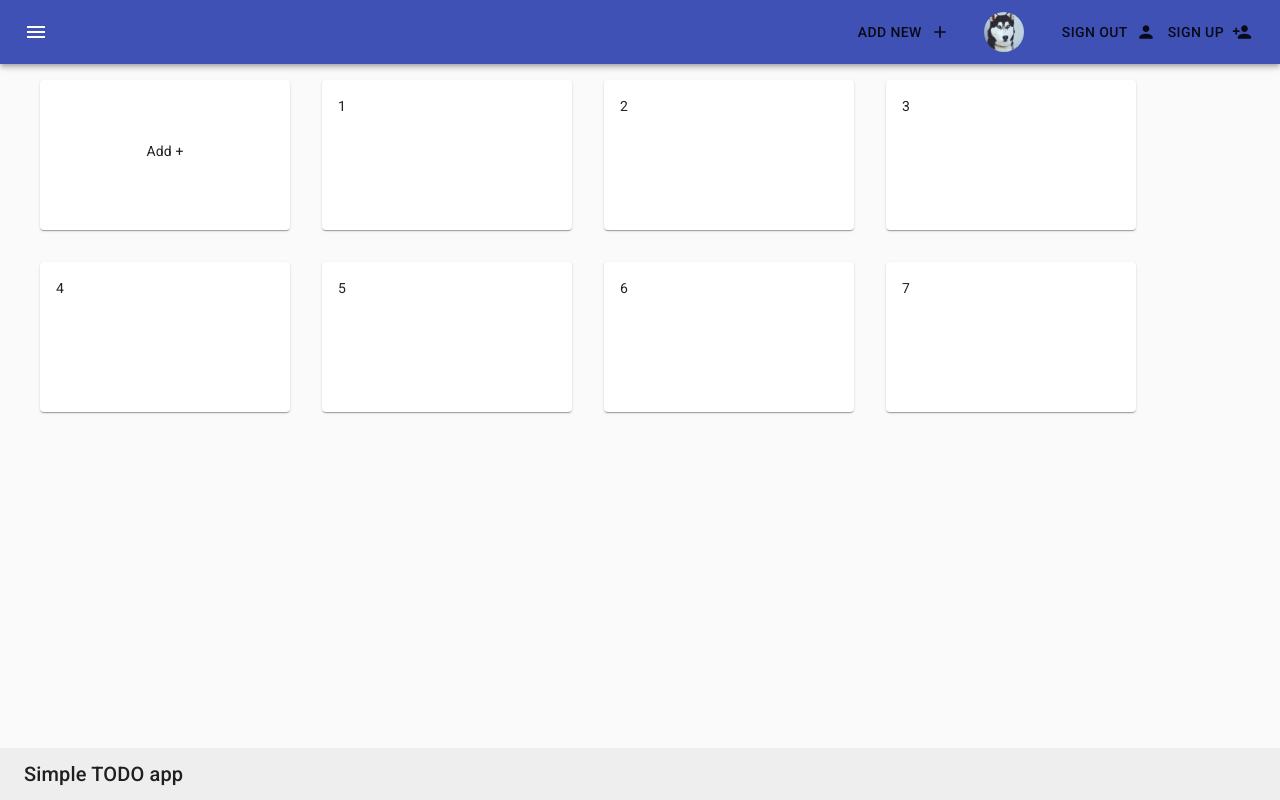
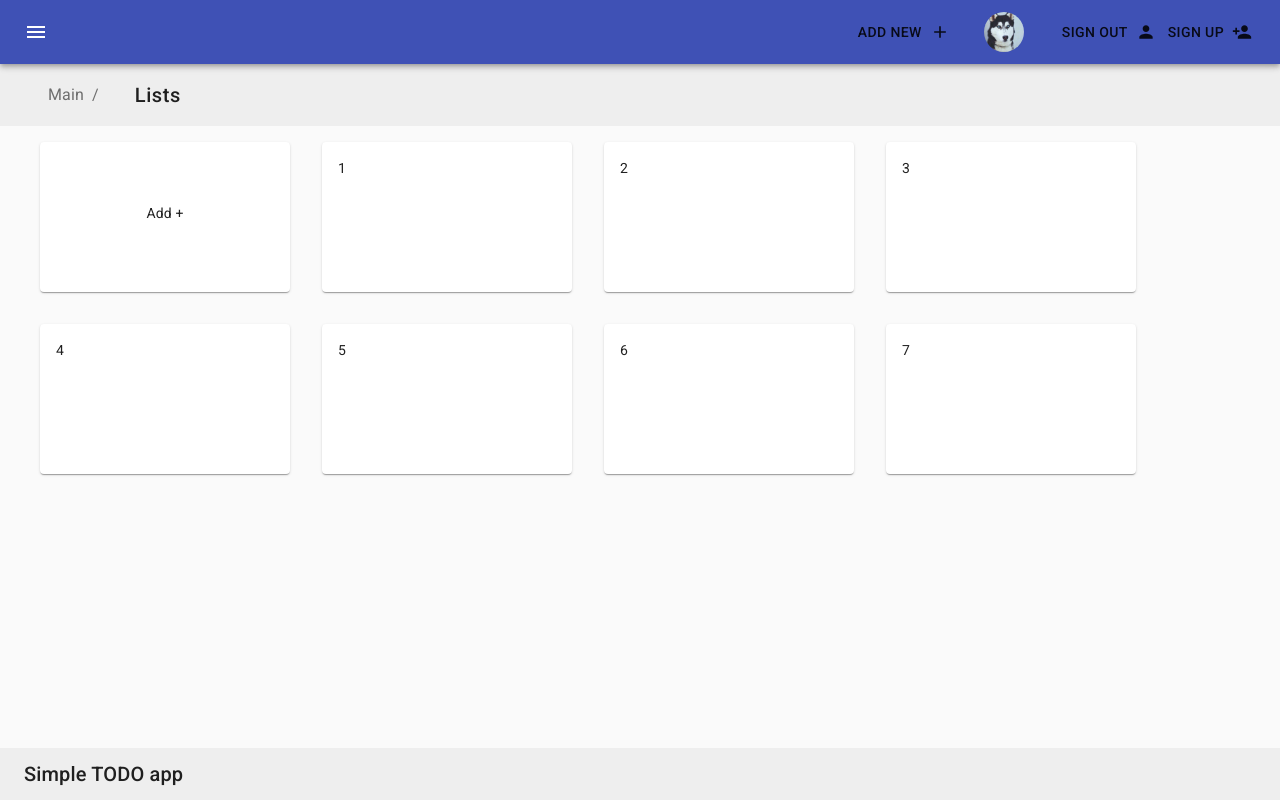
Before and after one commit to Gur01/simple-todoapp, a React app: page /lists in a window 1280 px wide. Built offline with nearby package versions, Linux system fonts and the light colour scheme.

Commit message:
page subheader component

```diff
--- a/src/components/ContentEditable.tsx
+++ b/src/components/ContentEditable.tsx
@@ -6,20 +6,23 @@ interface ContentEditableProps {
     style?: Record<string, string>;
     propsRef?: any;
     disabled?: boolean;
-    onChange: (value: string) => void;
-    onBlur: (target: string) => void;
+    onChange?: (value: string) => void;
+    onBlur?: (target: string) => void;
     onClick?: () => void;
 }
 
 const ContentEditable = (props: ContentEditableProps) => {
-    const value = React.useMemo(() => props.text, []);
+    const value = React.useMemo(() => props.text, [props.text]);
 
     const handleChange = (event: React.FormEvent<HTMLDivElement>) => {
+        if (!props.onChange) return;
         const text = event.currentTarget.innerHTML;
         props.onChange(text);
     };
 
     const handleKeyDown = (event: React.KeyboardEvent<HTMLDivElement>) => {
+        if (!props.onBlur) return;
+
         if (event.keyCode === 27) {
             event.currentTarget.blur();
             props.onBlur(event.currentTarget.innerHTML);
@@ -27,6 +30,8 @@ const ContentEditable = (props: ContentEditableProps) => {
     };
 
     const handleBlur = (event: React.FocusEvent<HTMLDivElement>) => {
+        if (!props.onBlur) return;
+
         props.onBlur(event.target.innerHTML);
     };
 
--- a/src/components/PageSubheader.tsx
+++ b/src/components/PageSubheader.tsx
@@ -5,23 +5,30 @@ import Link from "@material-ui/core/Link";
 import React from "react";
 import { useHistory } from "react-router-dom";
 import styled from "styled-components";
+import { ContentEditable } from "components";
+import Button from "@material-ui/core/Button";
 
-interface Subheader {
+interface SubheaderProps {
     links: LinksProps[];
-    title: any;
+    isDoneListItem?: boolean;
+    titleDisabled: boolean;
+    titleText?: string;
+    onTileChange?: any;
+    onTitleBlur?: any;
 }
 export interface LinksProps {
     href: string;
     text: string;
 }
 
-const PageSubheader = (props: Subheader) => {
+const PageSubheader = (props: SubheaderProps) => {
     const history = useHistory();
 
     const handleLinkClick = (event: React.MouseEvent<HTMLAnchorElement, MouseEvent>, href: string) => {
         event.preventDefault();
         history.push(href);
     };
+    console.log(props.titleText, "hello");
 
     return (
         <SubHeader maxWidth="xl">
@@ -41,7 +48,14 @@ const PageSubheader = (props: Subheader) => {
                             </Link>
                         ))}
 
-                        {props.title()}
+                        <Title done={props.isDoneListItem ? 1 : 0} titledisabled={props.titleDisabled ? 1 : 0}>
+                            <ContentEditable
+                                text={props.titleText ?? "New title"}
+                                onChange={props.onTileChange ? props.onTileChange : undefined}
+                                onBlur={props.onTitleBlur ? props.onTitleBlur : undefined}
+                                disabled={props.isDoneListItem ? props.isDoneListItem : props.titleDisabled}
+                            />
+                        </Title>
                     </Breadcrumbs>
                 </Grid>
             </PageContent>
@@ -55,9 +69,33 @@ const SubHeader = styled(Container)`
 `;
 
 const PageContent = styled(Container)`
-    position: relative;
     flex-grow: 1;
     overflow: hidden;
+    position: relative;
 `;
 
+interface TitleProps {
+    done: number;
+    titledisabled: number;
+}
+
+const Title = styled(Button)<TitleProps>`
+    color: ${(props) => (props.done === 1 ? "rgba(0, 0, 0, 0.4) !important" : "inherit")};
+    display: inline-block;
+    font-size: 1.25rem !important;
+    min-width: 50px !important;
+    pointer-events: ${(props) => (props.titledisabled === 1 ? "none" : "all")};
+    text-decoration: ${(props) => (props.done === 1 ? "line-through !important" : "none")};
+    text-transform: none !important;
+    white-space: none;
+    width: auto;
+
+    div[class^="StyledContentEditable"] {
+        padding: 0;
+    }
+
+    .MuiTouchRipple-root {
+        display: none;
+    }
+`;
 export default PageSubheader;
--- a/src/screens/Lists/List.tsx
+++ b/src/screens/Lists/List.tsx
@@ -1,11 +1,10 @@
 import Box from "@material-ui/core/Box";
-import Button from "@material-ui/core/Button";
 import Card from "@material-ui/core/Card";
 import CardContent from "@material-ui/core/CardContent";
 import Container from "@material-ui/core/Container";
 import TextField from "@material-ui/core/TextField";
 import cloneDeep from "clone-deep";
-import { ContentEditable, PageSubheader } from "components";
+import { PageSubheader } from "components";
 import produce from "immer";
 import React from "react";
 import server from "server";
@@ -271,20 +270,11 @@ const List = (props: ListProps) => {
         <ListsWrapper>
             <PageSubheader
                 links={links}
-                title={() => {
-                    return (
-                        props.list && (
-                            <Title done={isDone ? 1 : 0}>
-                                <ContentEditable
-                                    text={props.list?.title ?? "New title"}
-                                    onChange={handleTitleChange}
-                                    onBlur={handleTitleBlur}
-                                    disabled={isDone}
-                                />
-                            </Title>
-                        )
-                    );
-                }}
+                titleText={props.list?.title}
+                isDoneListItem={isDone}
+                onTitleBlur={handleTitleBlur}
+                onTileChange={handleTitleChange}
+                titleDisabled={isDone}
             />
 
             <PageContent maxWidth="lg">
@@ -341,26 +331,6 @@ const CustomCard = styled(Card)`
     height: 100%;
 `;
 
-const Title = styled(Button)<{ done: number }>`
-    color: ${(props) => (props.done === 1 ? "rgba(0, 0, 0, 0.4) !important" : "inherit")};
-    display: inline-block;
-    font-size: 1.25rem !important;
-    // padding: 0 !important;
-    text-decoration: ${(props) => (props.done === 1 ? "line-through !important" : "none")};
-    text-transform: none !important;
-    white-space: none;
-    width: auto;
-    min-width: 50px !important;
-
-    div[class^="StyledContentEditable"] {
-        padding: 0;
-    }
-
-    .MuiTouchRipple-root {
-        display: none;
-    }
-`;
-
 const ListsWrapper = styled.div`
     display: flex;
     flex-direction: column;
--- a/src/screens/Lists/Lists.tsx
+++ b/src/screens/Lists/Lists.tsx
@@ -8,6 +8,7 @@ import server from "server";
 import styled from "styled-components";
 import { TodoList } from "../../mockdata/lists";
 import Container from "@material-ui/core/Container";
+import { PageSubheader } from "components";
 
 const List = () => {
     const history = useHistory();
@@ -101,8 +102,16 @@ const List = () => {
         };
     };
 
+    const links = [
+        {
+            href: "/",
+            text: "Main",
+        },
+    ];
+
     return (
         <CardsWrapper>
+            <PageSubheader titleText="Lists" titleDisabled links={links} />
             <PageContent maxWidth="lg">
                 <CustomAddCard>
                     <CardContent onClick={() => history.push("list/0")}>Add +</CardContent>
```
